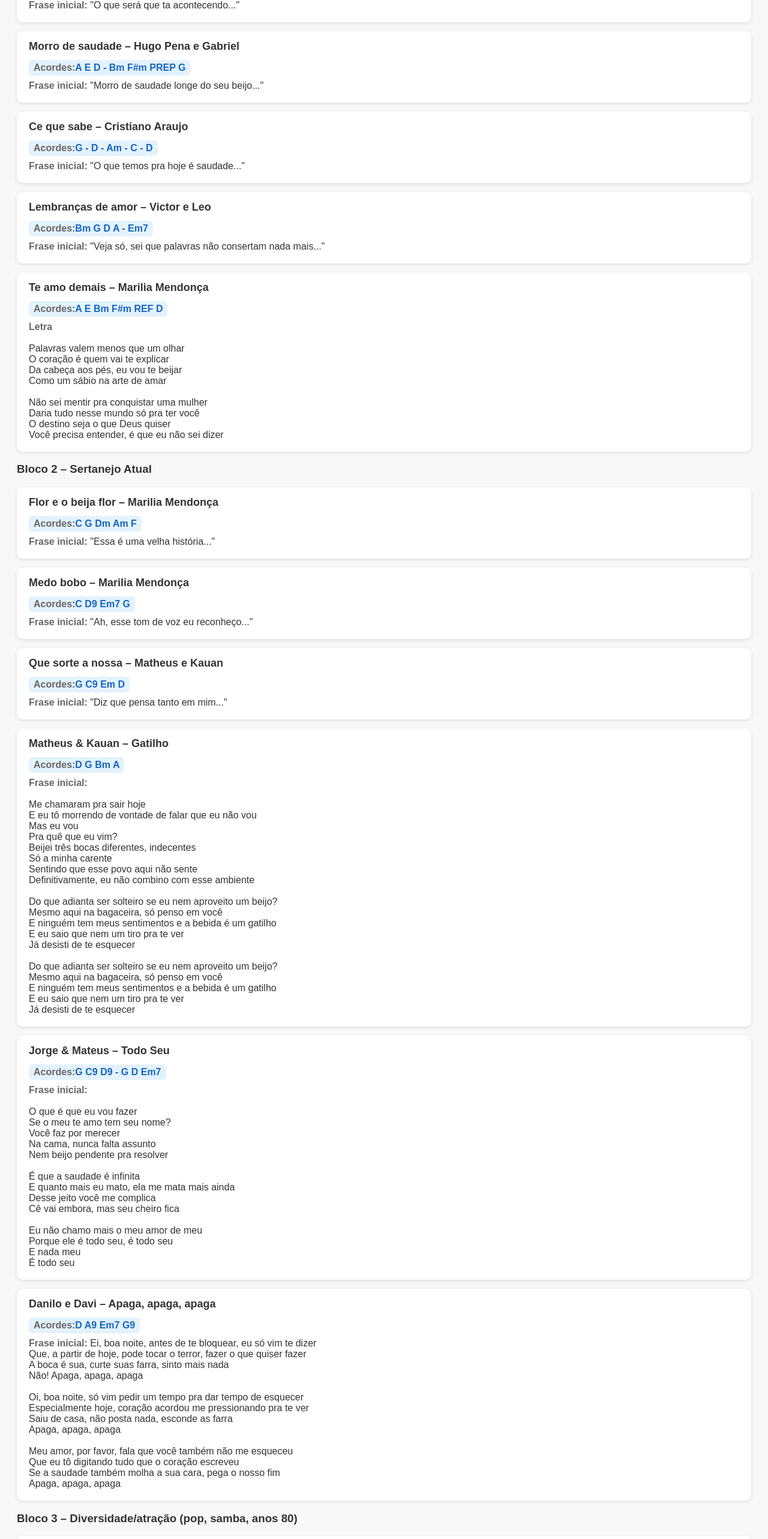
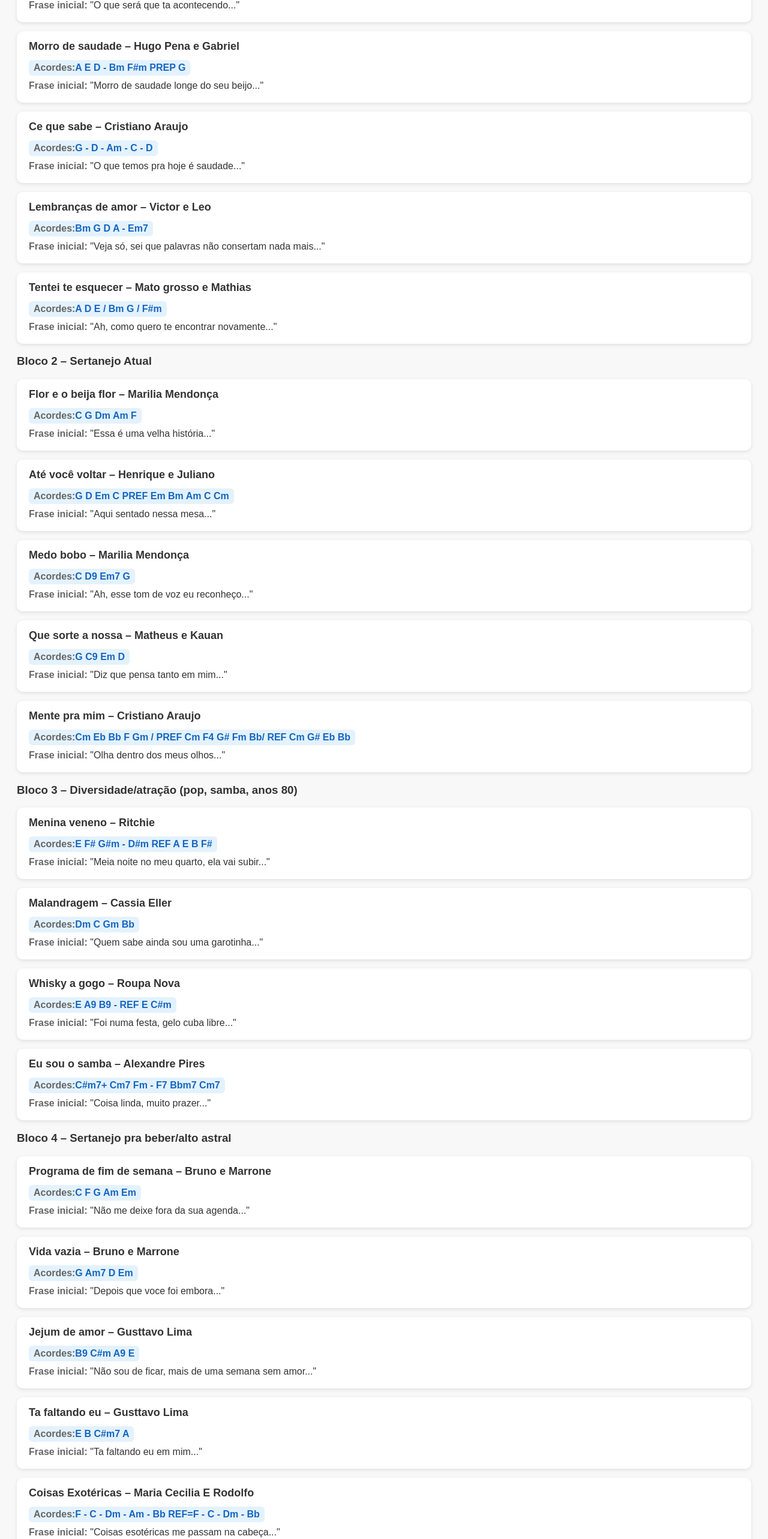
Before and after one commit to pgautomacaorpa/repositorio-solo, a plain HTML site: page index.html in a window 1280 px wide. Shown: the part 232-2797 px from the top of the page at 60% size. Drawn offline with Linux system fonts and the light colour scheme.

Commit message:
atualização

```diff
--- a/index.html
+++ b/index.html
@@ -88,28 +88,23 @@
     <div class="frase"><span class="label">Frase inicial:</span> "Veja só, sei que palavras não consertam nada mais..."</div>
 </div>
 
- <div class="musica">
-    <div class="titulo">Te amo demais – Marilia Mendonça</div>
-    <div class="acordes"><span class="label">Acordes:</span>A E Bm F#m REF D</div>
-    <div class="frase"><span class="label">Letra</span><br><br>
-Palavras valem menos que um olhar<br>
-O coração é quem vai te explicar<br>
-Da cabeça aos pés, eu vou te beijar<br>
-Como um sábio na arte de amar<br><br>
-
-Não sei mentir pra conquistar uma mulher<br>
-Daria tudo nesse mundo só pra ter você<br>
-O destino seja o que Deus quiser<br>
-Você precisa entender, é que eu não sei dizer<br>
-    </div>
-  </div>
-
+<div class="musica">
+    <div class="titulo">Tentei te esquecer – Mato grosso e Mathias</div>
+    <div class="acordes"><span class="label">Acordes:</span>A D E / Bm G / F#m  </div>
+    <div class="frase"><span class="label">Frase inicial:</span> "Ah, como quero te encontrar novamente..."</div>
+</div>
 
 <h3>Bloco 2 – Sertanejo Atual</h3>
   <div class="musica">
     <div class="titulo">Flor e o beija flor – Marilia Mendonça</div>
     <div class="acordes"><span class="label">Acordes:</span>C G Dm Am F </div>
     <div class="frase"><span class="label">Frase inicial:</span> "Essa é uma velha história..."</div>
+  </div>
+
+  <div class="musica">
+    <div class="titulo">Até você voltar – Henrique e Juliano</div>
+    <div class="acordes"><span class="label">Acordes:</span>G D Em C  PREF Em Bm Am C Cm </div>
+    <div class="frase"><span class="label">Frase inicial:</span> "Aqui sentado nessa mesa..."</div>
   </div>
 
   <div class="musica">
@@ -125,75 +120,11 @@ Você precisa entender, é que eu não sei dizer<br>
 </div>
 
 <div class="musica">
-    <div class="titulo">Matheus & Kauan – Gatilho</div>
-    <div class="acordes"><span class="label">Acordes:</span>D G Bm A</div>
-    <div class="frase"><span class="label">Frase inicial:</span><br><br>
-Me chamaram pra sair hoje<br>
-E eu tô morrendo de vontade de falar que eu não vou<br>
-Mas eu vou<br>
-Pra quê que eu vim?<br>
-
-Beijei três bocas diferentes, indecentes<br>
-Só a minha carente<br>
-Sentindo que esse povo aqui não sente<br>
-Definitivamente, eu não combino com esse ambiente<br>
-<br>
-Do que adianta ser solteiro se eu nem aproveito um beijo?<br>
-Mesmo aqui na bagaceira, só penso em você<br>
-E ninguém tem meus sentimentos e a bebida é um gatilho<br>
-E eu saio que nem um tiro pra te ver<br>
-Já desisti de te esquecer<br>
-<br>
-Do que adianta ser solteiro se eu nem aproveito um beijo?<br>
-Mesmo aqui na bagaceira, só penso em você<br>
-E ninguém tem meus sentimentos e a bebida é um gatilho<br>
-E eu saio que nem um tiro pra te ver<br>
-Já desisti de te esquecer
-    </div>
+  <div class="titulo">Mente pra mim  – Cristiano Araujo</div>
+    <div class="acordes"><span class="label">Acordes:</span>Cm Eb Bb F Gm / PREF Cm F4 G# Fm Bb/  REF Cm G# Eb Bb</div>
+    <div class="frase"><span class="label">Frase inicial:</span> "Olha dentro dos meus olhos..."</div>
 </div>
 
-<div class="musica">
-    <div class="titulo">Jorge & Mateus – Todo Seu</div>
-    <div class="acordes"><span class="label">Acordes:</span>G C9 D9 - G D Em7</div>
-    <div class="frase"><span class="label">Frase inicial:</span> <br><br>
-O que é que eu vou fazer<br>
-Se o meu te amo tem seu nome?<br>
-Você faz por merecer<br>
-Na cama, nunca falta assunto<br>
-Nem beijo pendente pra resolver<br><br>
-
-É que a saudade é infinita<br>
-E quanto mais eu mato, ela me mata mais ainda<br>
-Desse jeito você me complica<br>
-Cê vai embora, mas seu cheiro fica<br><br>
-
-Eu não chamo mais o meu amor de meu<br>
-Porque ele é todo seu, é todo seu<br>
-E nada meu<br>
-É todo seu
-    </div>
-</div>
-
-<div class="musica">
-    <div class="titulo">Danilo e Davi – Apaga, apaga, apaga</div>
-    <div class="acordes"><span class="label">Acordes:</span>D A9 Em7 G9 </div>
-    <div class="frase"><span class="label">Frase inicial:</span>
-Ei, boa noite, antes de te bloquear, eu só vim te dizer<br>
-Que, a partir de hoje, pode tocar o terror, fazer o que quiser fazer<br>
-A boca é sua, curte suas farra, sinto mais nada<br>
-Não! Apaga, apaga, apaga<br><br>
-
-Oi, boa noite, só vim pedir um tempo pra dar tempo de esquecer<br>
-Especialmente hoje, coração acordou me pressionando pra te ver<br>
-Saiu de casa, não posta nada, esconde as farra<br>
-Apaga, apaga, apaga<br><br>
-
-Meu amor, por favor, fala que você também não me esqueceu<br>
-Que eu tô digitando tudo que o coração escreveu<br>
-Se a saudade também molha a sua cara, pega o nosso fim<br>
-Apaga, apaga, apaga<br>
-    </div>
-</div>
 
 <h3>Bloco 3 – Diversidade/atração (pop, samba, anos 80)</h3>
  <div class="musica">
@@ -206,37 +137,6 @@ Apaga, apaga, apaga<br>
     <div class="titulo">Malandragem – Cassia Eller</div>
     <div class="acordes"><span class="label">Acordes:</span>Dm C Gm Bb</div>
     <div class="frase"><span class="label">Frase inicial:</span> "Quem sabe ainda sou uma garotinha..."</div>
-  </div>
-
-<div class="musica">
-    <div class="titulo">Dona – Roupa Nova</div>
-    <div class="acordes"><span class="label">Acordes:</span>G Bm7 C9 D7 - REF G C D</div>
-    <div class="frase"><span class="label">Frase inicial:</span>
-<br>
-Pelas ruas onde andas, onde mandas todos nós<br>
-Somos sempre mensageiros esperando tua voz<br>
-Teus desejos, uma ordem<br>
-Nada é nunca, nunca é não<br>
-Porque tens essa certeza dentro do teu coração<br><br>
-
-Tan-tan-tan, batem na porta, não precisa ver quem é<br>
-Pra sentir a impaciência do teu pulso de mulher<br>
-Um olhar me atira à cama, um beijo me faz amar<br>
-Não levanto, não me escondo<br>
-Porque sei que és minha dona<br><br>
-
-Não há pedra em teu caminho, não há ondas no teu mar<br>
-Não há vento ou tempestade que te impeçam de voar<br>
-Entre a cobra e o passarinho, entre a pomba e o gavião<br>
-Ou teu ódio ou teu carinho nos carregam pela mão<br><br>
-
-É a moça da cantiga, a mulher da criação<br>
-Umas vezes nossa amiga, outras nossa perdição<br>
-O poder que nos levanta, força que nos faz cair<br>
-Qual de nós ainda não sabe que isso tudo te faz<br>
-Dona, dona, oh
-
-    </div>
   </div>
 
 <div class="musica">
@@ -277,7 +177,20 @@ Dona, dona, oh
     <div class="frase"><span class="label">Frase inicial:</span> "Ta faltando eu em mim..."</div>
 </div>
 
+ <div class="musica">
+    <div class="titulo">Coisas Exotéricas – Maria Cecilia E Rodolfo</div>
+    <div class="acordes"><span class="label">Acordes:</span>F - C - Dm - Am - Bb REF=F - C - Dm - Bb</div>
+    <div class="frase"><span class="label">Frase inicial:</span> "Coisas esotéricas me passam na cabeça..."</div>
+</div>
+
+<div class="musica">
+    <div class="titulo">Da Cor Do Pecado – Fernando e Sorocaba</div>
+    <div class="acordes"><span class="label">Acordes:</span>A - E - F#m - D</div>
+    <div class="frase"><span class="label">Frase inicial:</span> "Corpo moreno sarado gostoso..."</div>
+</div>
+
 <h3>Bloco 5 – Sertanejo rick renner - BeM/clássico</h3>
+
 <div class="musica">
     <div class="titulo">Fim de semana – Rick e Renner</div>
     <div class="acordes"><span class="label">Acordes:</span>C F G7</div>
@@ -346,6 +259,8 @@ Dona, dona, oh
     <div class="frase"><span class="label">Frase inicial:</span> "Eu adoro andar no abismo..."</div>
 </div>
 
+
+
   <!-- Adicione mais blocos assim -->
 
 </body>
```
